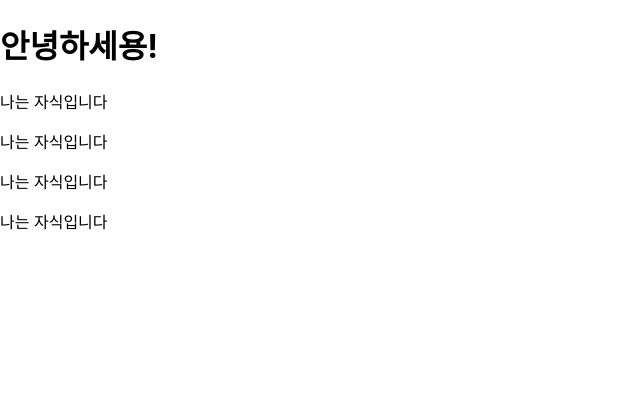
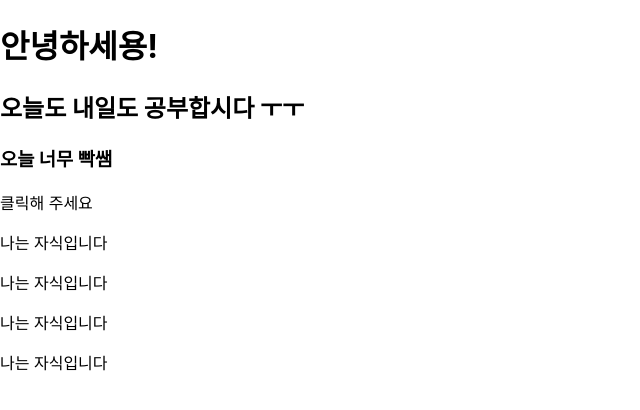
Before and after one commit to vnvj0033/React-Grap-market-web, a React (Create React App) app: page / in a window 1280 px wide. Shown: the top 410 px of the page, without its empty margins (0-640 px from the left). Built offline with nearby package versions, Linux system fonts and the light colour scheme.

Commit message:
learn jsx

```diff
--- a/src/App.js
+++ b/src/App.js
@@ -3,9 +3,19 @@ import "./App.css";
 import ChildComponet from "./child.js";
 
 function App() {
+  const text = "오늘도 내일도 공부합시다 ㅜㅜ";
+  const sayHello = function () {
+    return <h3>오늘 너무 빡쌤</h3>;
+  };
+  const sayHello2 = function () {
+    alert("안녕하세요!");
+  };
   return (
     <div>
       <h1>안녕하세용!</h1>
+      <h2>{text}</h2>
+      {sayHello()}
+      <div onClick={sayHello2}>클릭해 주세요</div>
       <ChildComponet />
       <ChildComponet />
       <ChildComponet />
```
